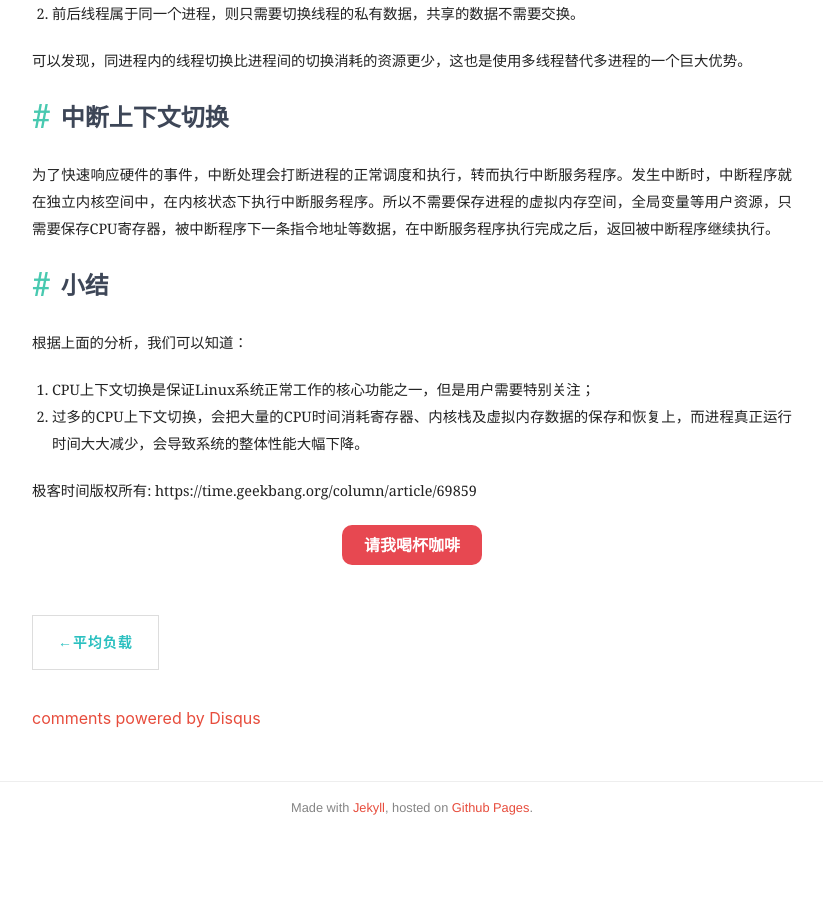
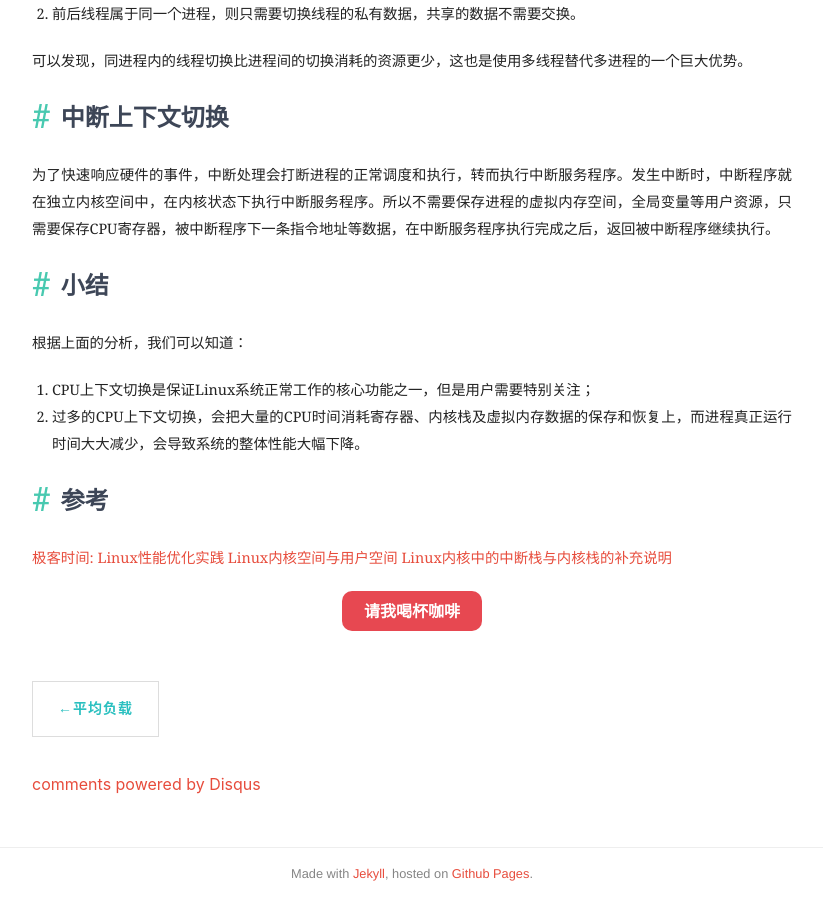
Before and after one commit to linyimin-bupt/linyimin.github.io, a Jekyll site: the page built from _posts/2019-03-22-cpu-context-switching.md, in a window 1280 px wide and 900 px high, scrolled down 3313 px. Shown: the whole window, without its empty margins (228-1051 px from the left). Built offline with Jekyll 4.4.1, drawn with Linux system fonts in a browser that asks for light colours; nearby versions of some CDN libraries; comment, search, counter and statistics services are not loaded; before the commit the page ends 4146 px from its top, so only the background shows below that.

Commit message:
add referrence

```diff
--- a/_posts/2019-03-22-cpu-context-switching.md
+++ b/_posts/2019-03-22-cpu-context-switching.md
@@ -100,6 +100,8 @@
 2. 过多的CPU上下文切换，会把大量的CPU时间消耗寄存器、内核栈及虚拟内存数据的保存和恢复上，而进程真正运行时间大大减少，会导致系统的整体性能大幅下降。
 
 
+## 参考
 
-
-极客时间版权所有: https://time.geekbang.org/column/article/69859
+[极客时间: Linux性能优化实践](https://time.geekbang.org/column/article/69859)
+[Linux内核空间与用户空间](https://www.cnblogs.com/sparkdev/p/8410350.html)
+[Linux内核中的中断栈与内核栈的补充说明](https://blog.csdn.net/hovan/article/details/51996603)
```
